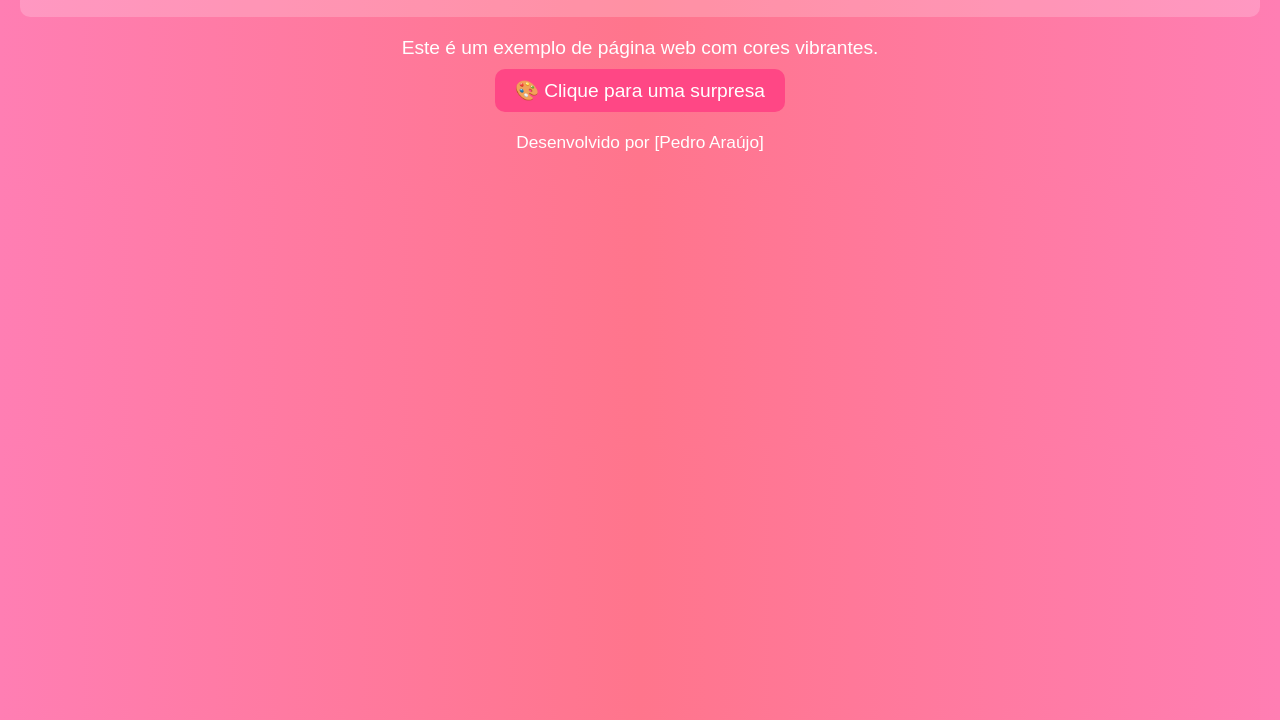
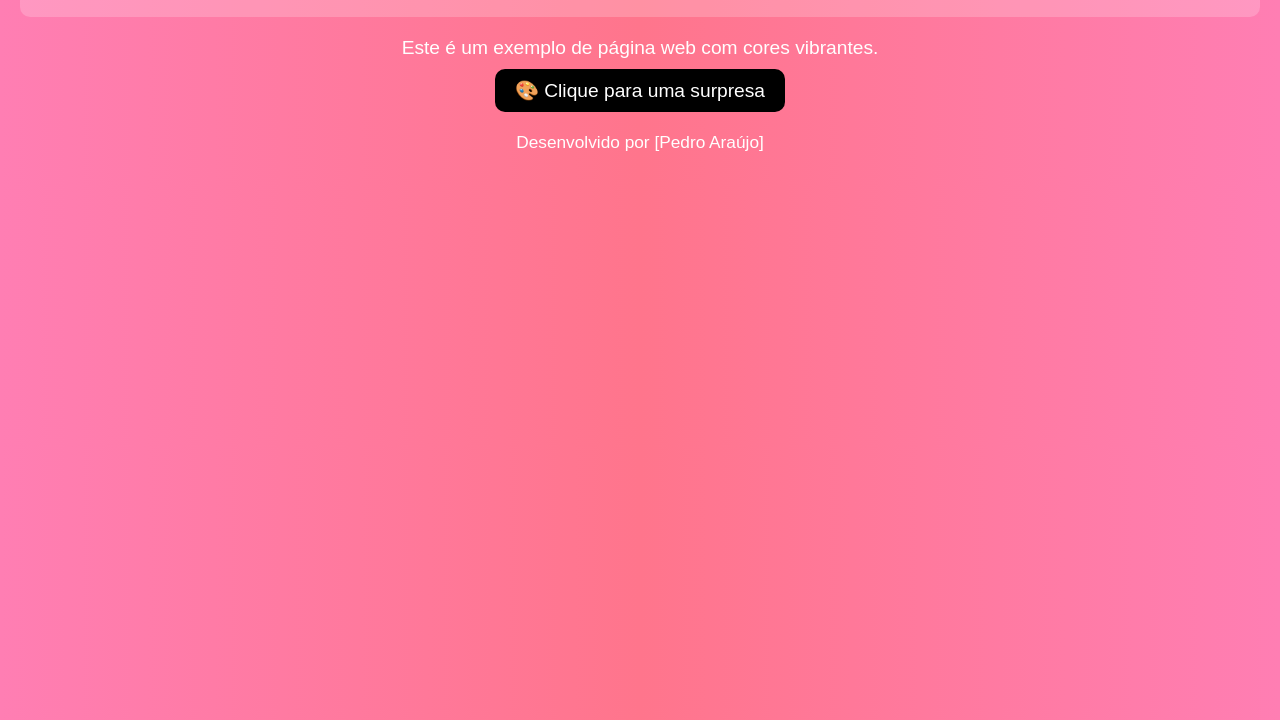
Before and after one commit to PedroHCA10/projeto-web, a plain HTML site: page index.html in a window 1280 px wide. Shown: the part 80-800 px from the top of the page. Drawn offline with Linux system fonts and the light colour scheme.

Commit message:
Update style.css

```diff
--- a/style.css
+++ b/style.css
@@ -26,7 +26,7 @@
     }
     /* Botão estilizado */
     button {
-    background-color: #ff4785;
+    background-color: #000000;
     color: white;
     padding: 10px 20px;
     font-size: 1.2em;
@@ -36,7 +36,7 @@
     transition: 0.3s;
     }
     button:hover {
-    background-color: #ff2858;
+    background-color: #07020300;
     transform: scale(1.1);
     }
     /* Rodapé */
```
